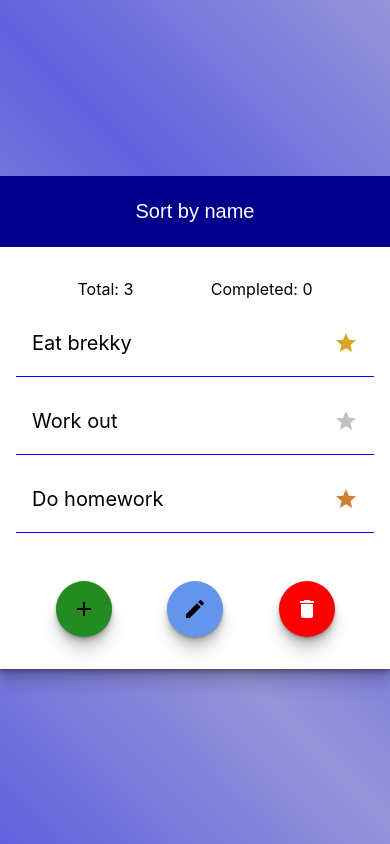
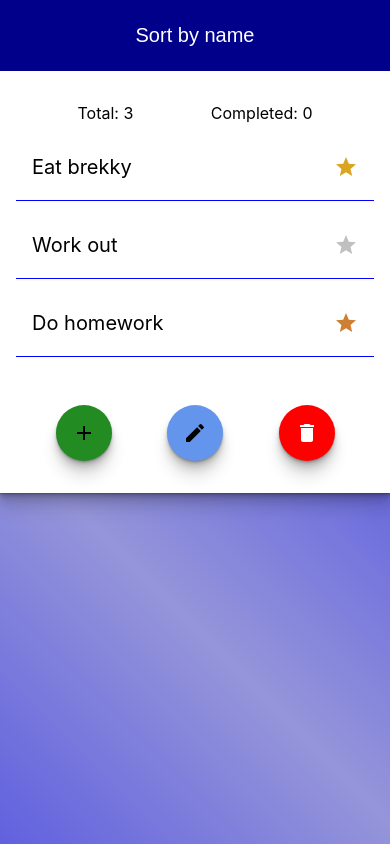
Before and after one commit to nathan-king/recoil-todo-app, a React (Create React App) app: page / in a window 390 px wide. Built offline with nearby package versions, Linux system fonts and the light colour scheme.

Commit message:
Change layout for smaller screens

```diff
--- a/src/App.scss
+++ b/src/App.scss
@@ -36,3 +36,9 @@
   bottom: 0;
   padding: 2rem;
 }
+
+@media (max-width: 700px) {
+    .App {
+        align-items: flex-start;
+    }
+}
```
